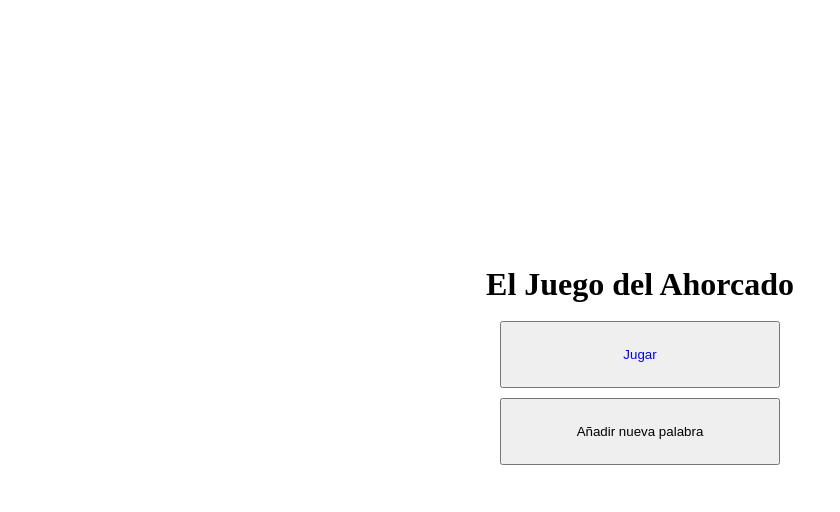
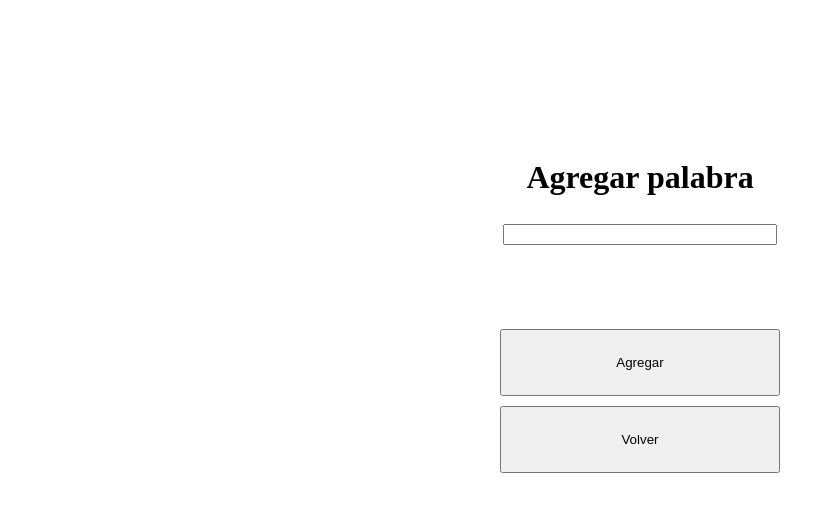
Before and after one commit to cc-dan/Hangman-Oracle, a plain HTML site: page index.html in a window 1280 px wide. Both pictures are taken after a click on the button "Añadir nueva palabra". Shown: the part 94-606 px from the top of the page, without its empty margins (0-840 px from the left). Drawn offline with Linux system fonts and the light colour scheme.

Commit message:
agregar palabra

```diff
--- a/app.js
+++ b/app.js
@@ -69,7 +69,7 @@ function dibujar() {
     if (!(nivel > 0)) {
         horca(stickman_x - 200, 0);
         document.getElementById('palabra').innerHTML = palabra.split('').map(letra => '_').join(' ');
-        document.getElementById('equivocadas').innerHTML = "";
+        document.getElementById('equivocadas').innerHTML = " ";
     } else {
         canvas_2d.moveTo(stickman_x, stickman_y);
 
@@ -110,11 +110,26 @@ function dibujar() {
     nivel++;
 }
 
+function agregar_palabra() {
+    let nueva = document.querySelector('input').value;
+    if (nueva != "" && !palabras.includes(nueva) && nueva.split('').every(letra => permitidas.includes(letra))) {
+        palabras.push(nueva);
+
+        document.getElementById('output').innerHTML = "¡Palabra agregada!";
+    } else {
+        alert("Palabra no permitida");
+        document.getElementById('output').innerHTML = "";
+    }
+
+    document.querySelector('input').value = "";
+}
+
 function resetear() {
     canvas_2d.clearRect(0, 0, canvas.width, canvas.height);
     nivel = 0;
     adivinadas = [];
     equivocadas = [];
     termino = false;
+    palabra = palabras[Math.ceil(Math.random() * palabras.length-1)]
     dibujar();
 }
--- a/index.html
+++ b/index.html
@@ -14,7 +14,7 @@
         <h1>El Juego del Ahorcado</h1>
         <div class="botones">
             <button onclick="cambiar('juego')">Jugar</button>
-            <button>Añadir nueva palabra</button>
+            <button onclick="cambiar('agregar-palabra')">Añadir nueva palabra</button>
         </div>
     </div>
     <div class="pantalla" id="juego">
@@ -29,7 +29,13 @@
             </div>
         </div>
     </div>
-    <div class="pantalla" id="agregar-palabra"></div>
+    <div class="pantalla" id="agregar-palabra">
+        <h1>Agregar palabra</h1>
+        <input type="text"></input>
+        <p id="output"></p>
+        <button onclick="agregar_palabra()">Agregar</button>
+        <button onclick="cambiar('menu-principal')">Volver</button>
+    </div>
     <script src="app.js"></script>
 </body>
 </html>
--- a/style.css
+++ b/style.css
@@ -1,6 +1,9 @@
 .pantalla {
     display: flex;
-    height: 900px;
+    height: 800px;
+    /*width: 100vw;*/
+    margin: auto;
+    padding: 0 calc(10% - 1em);
 }
 
 .teclado {
@@ -28,11 +31,11 @@
     display: none;
 
     flex-flow: column wrap;
-    width: 90vw;
-    height: 90vh;
+    /*width: 90vw;*/
+    /*height: 90vh;*/
     align-items: center;
     justify-content: center;
-    margin: auto;
+    /*margin: auto;*/
     padding-top: 40px;
     padding-bottom: 40px;
 }
@@ -44,6 +47,14 @@
 
 #agregar-palabra {
     display: none;
+
+    flex-flow: column wrap;
+    justify-content: center;
+    align-items: center;
+    gap: 10px;
+}
+#agregar-palabra input {
+    width: 20em;
 }
 
 #logo-alura {
```
